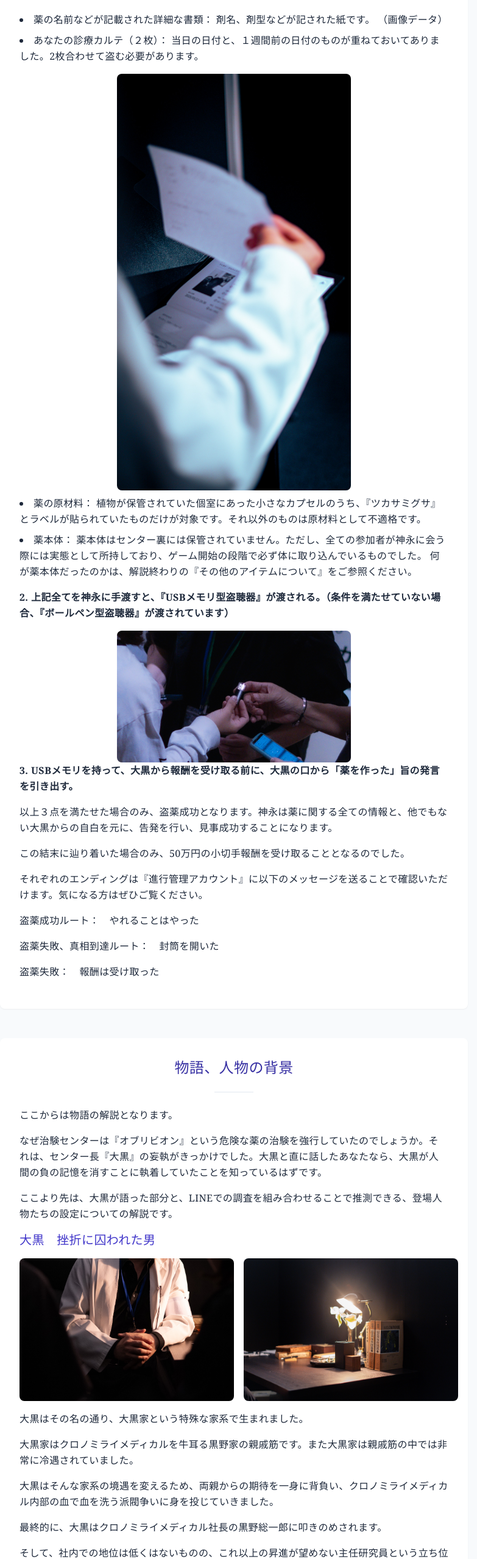
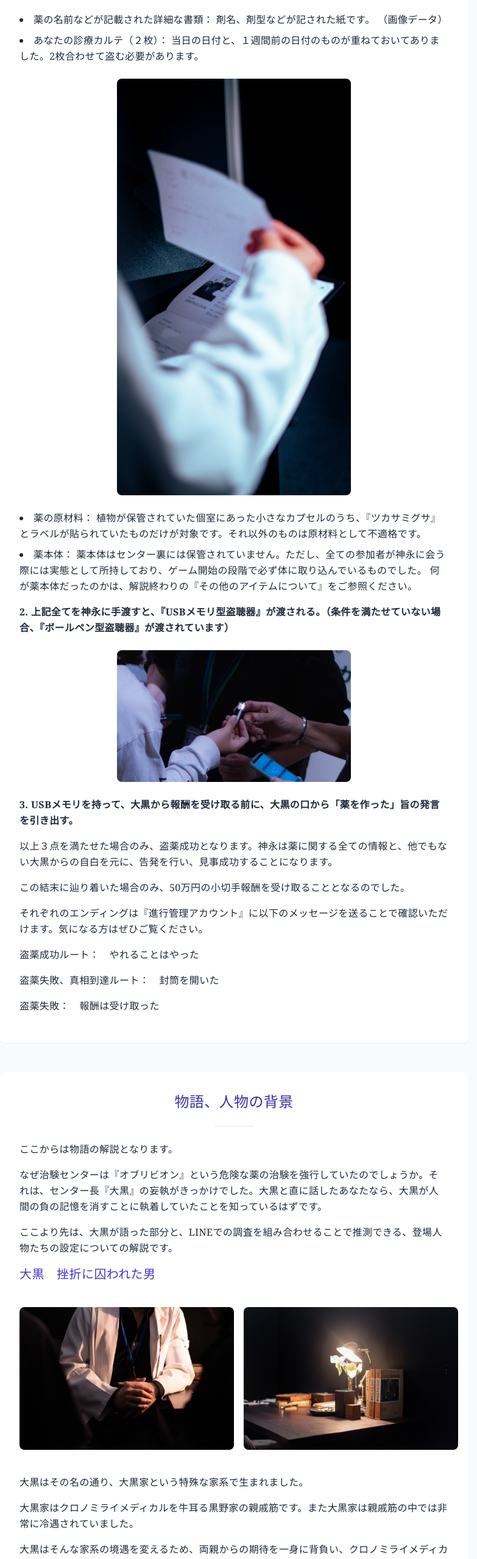
Before and after one commit to grinzing/tj-kaisetsu, a Next.js app: page / in a window 1280 px wide. Shown: the part 2401-4957 px from the top of the page at 61% size, without its empty margins (256-1039 px from the left). Built offline with nearby package versions, Linux system fonts and the light colour scheme.

Commit message:
スタイルの変更

```diff
--- a/app/page.tsx
+++ b/app/page.tsx
@@ -124,7 +124,7 @@ export default function Home() {
                   alt="診療カルテの画像"
                   width={400}
                   height={300}
-                  className="mt-4 rounded-lg w-full max-w-sm mx-auto"
+                  className="my-6 rounded-lg w-full max-w-sm mx-auto"
                 />
               </li>
               <li>
@@ -143,7 +143,7 @@ export default function Home() {
               alt="USBメモリ型盗聴器の画像"
               width={400}
               height={300}
-              className="mt-4 rounded-lg w-full max-w-sm mx-auto"
+              className="my-6 rounded-lg w-full max-w-sm mx-auto"
             />
             <p className="mb-4">
               <strong>3. USBメモリを持って、大黒から報酬を受け取る前に、大黒の口から「薬を作った」旨の発言を引き出す。</strong>
@@ -181,14 +181,14 @@ export default function Home() {
                 alt="大黒の写真1"
                 width={400}
                 height={300}
-                className="rounded-lg w-full md:w-1/2"
+                className="my-6 rounded-lg w-full md:w-1/2"
               />
               <img
                 src="/images/_DSC3475.jpg"
                 alt="大黒の写真2"
                 width={400}
                 height={300}
-                className="rounded-lg w-full md:w-1/2"
+                className="my-6 rounded-lg w-full md:w-1/2"
               />
             </div>
             <p className="mb-4">
@@ -243,40 +243,35 @@ export default function Home() {
                 alt="斉藤医師の写真"
                 width={400}
                 height={300}
-                className="rounded-lg w-full md:w-1/2 mx-auto"
+                className="my-6 rounded-lg w-full md:w-1/2 mx-auto"
               />
             </div>
-            <div className="h-8"></div>
             <p className="mb-4">
               治験の内容については仕事と割り切っていて、倫理的側面については立ち入るつもりはない実用主義者です。良くも悪くも自分以外の事物に無関心であり、人あたりの良さは本人なりの処世術です。
             </p>
             <p className="mb-4">
               プレイヤーが薬の影響を受けることについては気の毒に思いつつも、罪悪感はありません。 作中キャラクターの中では最も虚無的な性格で、趣味も恋人もなく、ただ、辛いものが好きという設定だけがあります。
             </p>
-            <div className="h-8"></div>
             <img
               src="/images/_DSC1927.jpg"
               alt="斉藤医師の写真"
               width={400}
               height={300}
-              className="rounded-lg w-full md:w-1/2 mx-auto"
+              className="my-6 rounded-lg w-full md:w-1/2 mx-auto"
             />
-            <div className="h-8"></div>
             <p className="mb-4">
               辛いものについての話題を出せば、話に乗ってきてくれたかもしれません。
             </p>
             <p className="mb-4">
               カルテを折っていた姿が見られたかもしれません。斉藤は大事な書類を二つ折りにして内側が見えないようにする癖があり、カルテに限らず、裏のスペースにあった書類も幾つかは二つ折りにされています。ややメタ的な示唆ではありますが、斉藤によって二つ折りにされていた紙だけがあなたにとって進行上重要な書類なのでした。
             </p>
-            <div className="h-8"></div>
             <img
               src="/images/_DSC1966.jpg"
               alt="斉藤医師が書類を折る様子"
               width={400}
               height={300}
-              className="rounded-lg w-full md:w-1/2 mx-auto"
+              className="my-6 rounded-lg w-full md:w-1/2 mx-auto"
             />
-            <div className="h-8"></div>
 
             <h3 className="mb-4 text-xl text-indigo-700">神永　陰謀を追う記者</h3>
             <div className="flex flex-col md:flex-row gap-4 justify-center">
@@ -285,10 +280,9 @@ export default function Home() {
                 alt="神永記者の写真"
                 width={400}
                 height={300}
-                className="rounded-lg w-full md:w-1/2 mx-auto"
+                className="my-6 rounded-lg w-full md:w-1/2 mx-auto"
               />
             </div>
-            <div className="h-8"></div>
             <p className="mb-4">
               記者仲間が昏睡事件の被害者になったことで、クロノミライメディカルの調査に乗り出したジャーナリストです。
             </p>
@@ -312,7 +306,7 @@ export default function Home() {
                 alt="佐藤医師の写真"
                 width={400}
                 height={300}
-                className="rounded-lg w-full md:w-1/2 mx-auto"
+                className="my-6 rounded-lg w-full md:w-1/2 mx-auto"
               />
             </div>
             <p className="mb-4">
@@ -324,14 +318,14 @@ export default function Home() {
                 alt="佐藤医師の写真"
                 width={400}
                 height={300}
-                className="rounded-lg w-full md:w-1/2 mx-auto"
+                className="my-6 rounded-lg w-full md:w-1/2 mx-auto"
               />
               <img
                 src="/images/_DSC3850.jpg"
                 alt="佐藤医師の写真"
                 width={400}
                 height={300}
-                className="rounded-lg w-full md:w-1/2 mx-auto"
+                className="my-6 rounded-lg w-full md:w-1/2 mx-auto"
               />
             </div>
             <p className="mb-4">
@@ -381,7 +375,7 @@ export default function Home() {
                 alt="オブリビオンの画像"
                 width={400}
                 height={300}
-                className="rounded-lg w-full md:w-1/2 mx-auto"
+                className="my-6 rounded-lg w-full md:w-1/2 mx-auto"
               />
             </div>
             <p className="mb-4">
```
